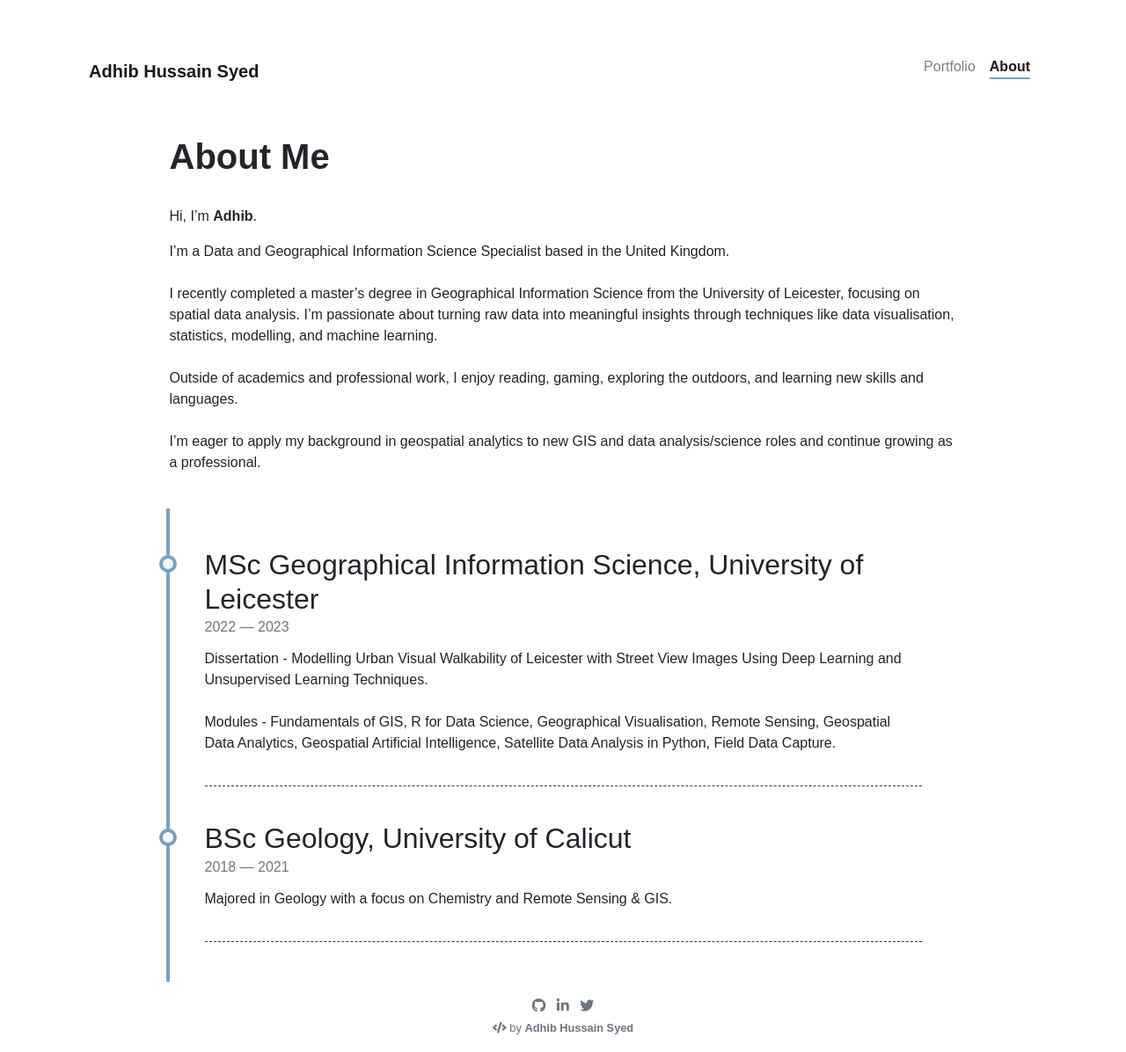
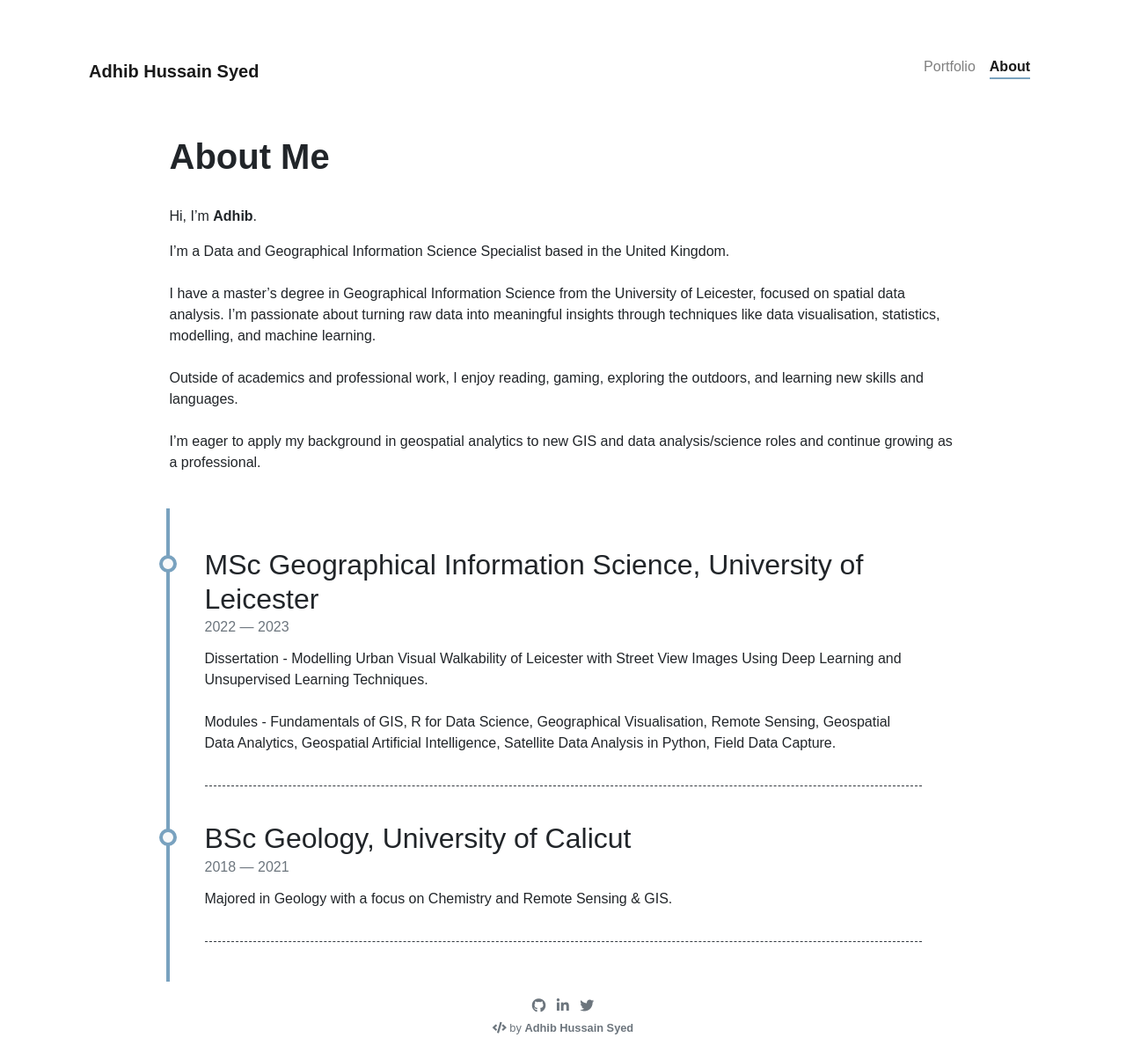
Before and after one commit to adhibsyed/adhibsyed.github.io, a Jekyll site: the page built from pages/about.md, in a window 1280 px wide. Shown: the whole page at 88% size. Built offline with Jekyll 4.4.1, drawn with Linux system fonts in a browser that asks for light colours; nearby versions of some CDN libraries.

Commit message:
updated about

```diff
--- a/pages/about.md
+++ b/pages/about.md
@@ -11,7 +11,7 @@ Hi, I'm **Adhib**. <br>
 
 I'm a Data and Geographical Information Science Specialist based in the United Kingdom.
 <br><br>
-I recently completed a master's degree in Geographical Information Science from the University of Leicester, focusing on spatial data analysis. I'm passionate about turning raw data into meaningful insights through techniques like data visualisation, statistics, modelling, and machine learning.
+I have a master's degree in Geographical Information Science from the University of Leicester, focused on spatial data analysis. I'm passionate about turning raw data into meaningful insights through techniques like data visualisation, statistics, modelling, and machine learning.
 <br><br>
 Outside of academics and professional work, I enjoy reading, gaming, exploring the outdoors, and learning new skills and languages.
 <br><br>
```
